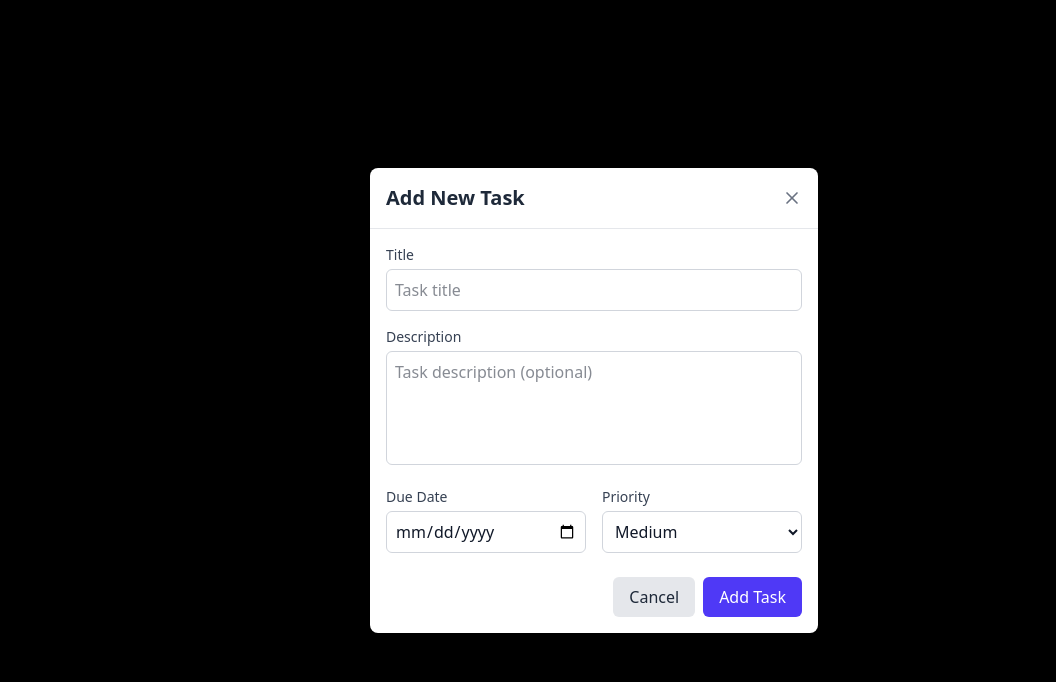
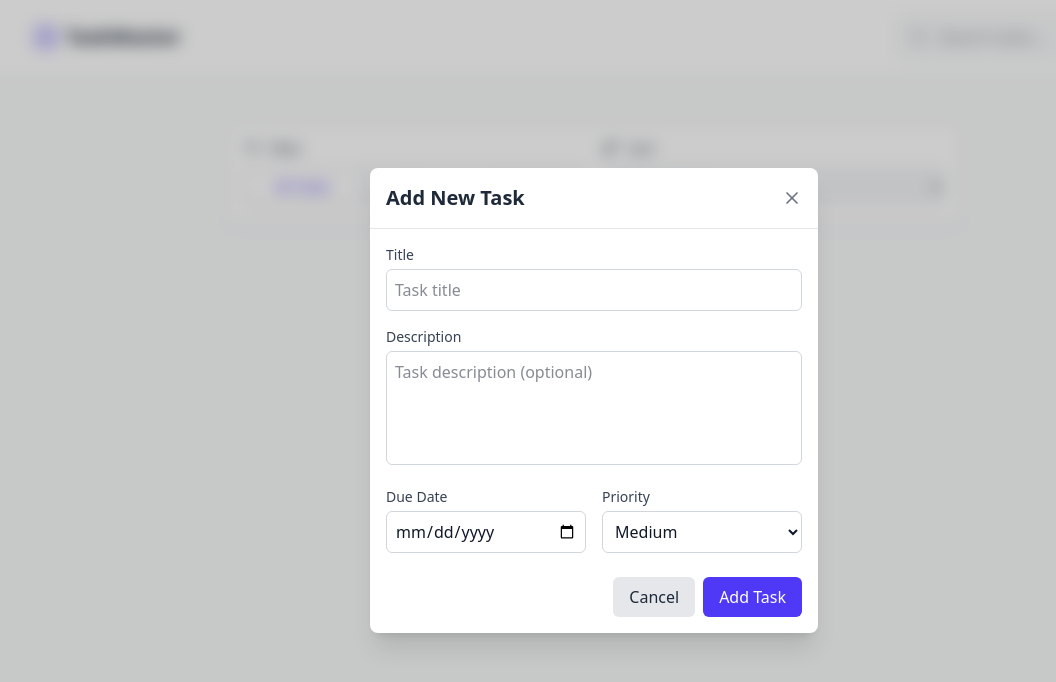
Before and after one commit to Davmike/task-manager-backend-api, a React (Vite) app: page / in a window 1280 px wide. Both pictures are taken after a click on the button "Add new task". Shown: the top 682 px of the page, without its empty margins (46-1102 px from the left). Built offline with nearby package versions, Linux system fonts and the light colour scheme.

Commit message:
feat: add background blur on task form

```diff
--- a/src/Components/TaskFilter.tsx
+++ b/src/Components/TaskFilter.tsx
@@ -33,8 +33,8 @@ const TaskFilter: React.FC = () => {
                                 key={item.value}
                                 onClick={() => setFilter(item.value)}
                                 className={`flex-1 px-3 py-1.5 text-sm font-medium rounded-md transition-colors ${filter === item.value
-                                        ? 'bg-white dark:bg-gray-600 text-indigo-600 dark:text-indigo-400 shadow-sm'
-                                        : 'text-gray-600 dark:text-gray-300 hover:text-gray-900 dark:hover:text-white'
+                                    ? 'bg-white dark:bg-gray-600 text-indigo-600 dark:text-indigo-400 shadow-sm'
+                                    : 'text-gray-600 dark:text-gray-300 hover:text-gray-900 dark:hover:text-white'
                                     }`}
                             >
                                 {item.label}
--- a/src/Components/TaskForm.tsx
+++ b/src/Components/TaskForm.tsx
@@ -44,8 +44,9 @@ const TaskForm: React.FC = () => {
     }
 
     return (
-        <div className="fixed inset-0 bg-black bg-opacity-50 flex items-center justify-center p-4 z-50">
-            <div className="bg-white dark:bg-gray-800 rounded-lg shadow-xl max-w-md w-full max-h-screen overflow-auto">
+        <div className="fixed inset-0 bg-opacity-[50] flex items-center justify-center p-4 z-50">
+            <div className="absolute inset-0 bg-black/20 backdrop-blur-sm"></div>
+            <div className="bg-white dark:bg-gray-800 rounded-lg shadow-xl max-w-md w-full max-h-screen overflow-auto z-10">
                 <div className="flex justify-between items-center p-4 border-b border-gray-200 dark:border-gray-700">
                     <h2 className="text-xl font-semibold text-gray-800 dark:text-white">Add New Task</h2>
                     <button
```
